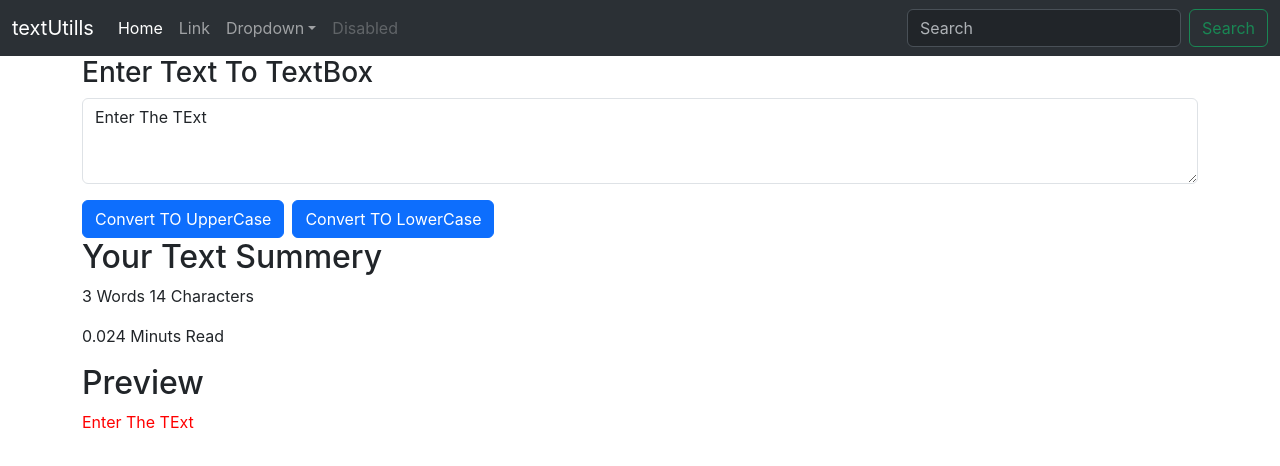
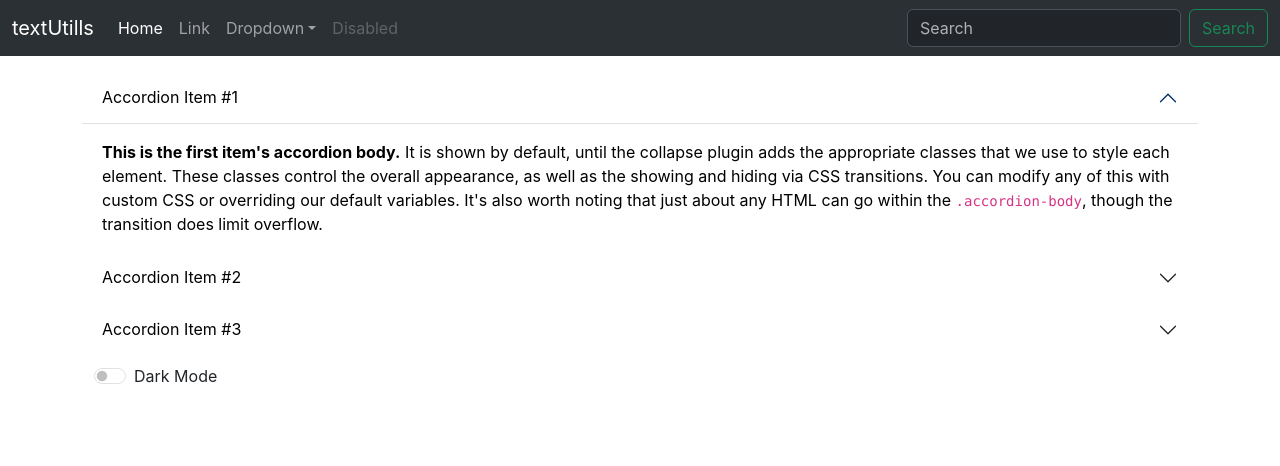
Before and after one commit to UmarShaikh786/TextUtills, a React (Create React App) app: page / in a window 1280 px wide. Shown: the top 466 px of the page. Built offline with nearby package versions, Linux system fonts and the light colour scheme.

Commit message:
Dark Mode Added in Aboutus

```diff
--- a/src/App.js
+++ b/src/App.js
@@ -1,12 +1,14 @@
 import "./App.css";
+import About from "./Components/About";
 import Navbar from "./Components/Navbar";
-import TextForm from "./Components/TextForm";
+// import TextForm from "./Components/TextForm";
 
 function App() {
   return (
     <>
       <Navbar title="textUtills" />
-      <TextForm heading="Enter Text To TextBox" />
+      {/* <TextForm heading="Enter Text To TextBox" /> */}
+      <About/>
     </>
   );
 }
--- /dev/null
+++ b/src/Components/About.js
@@ -0,0 +1,78 @@
+import React,{useState} from 'react'
+
+export default function About() {
+
+    const [mystyle,setmyStyle]=useState({
+        color:'black',
+        backgroundColor:'white',
+        border:'1px'
+    })
+    const[btntext,setbutton]=useState("Dark Mode")
+    const toggleDark=()=>{
+    if(btntext==="Dark Mode")
+    {
+        setmyStyle({
+            color:'white',
+        backgroundColor:'black'
+        })
+        setbutton("Light Mode")
+    }
+    else
+    {
+        setmyStyle({
+            color:'black',
+        backgroundColor:'white'
+        })
+        setbutton("Dark Mode")
+    }
+    }
+  return (
+
+    <div className='container mt-3' >
+      <div className="accordion" id="accordionExample" >
+  <div className="accordion-item" style={mystyle}>
+    <h2 className="accordion-header">
+      <button className="accordion-button" type="button" style={mystyle} data-bs-toggle="collapse" data-bs-target="#collapseOne" aria-expanded="true" aria-controls="collapseOne">
+        Accordion Item #1
+      </button>
+    </h2>
+    <div id="collapseOne" className="accordion-collapse collapse show" data-bs-parent="#accordionExample">
+      <div className="accordion-body" style={mystyle}>
+        <strong>This is the first item's accordion body.</strong> It is shown by default, until the collapse plugin adds the appropriate classes that we use to style each element. These classes control the overall appearance, as well as the showing and hiding via CSS transitions. You can modify any of this with custom CSS or overriding our default variables. It's also worth noting that just about any HTML can go within the <code>.accordion-body</code>, though the transition does limit overflow.
+      </div>
+    </div>
+  </div>
+  <div className="accordion-item" style={mystyle}>
+    <h2 className="accordion-header">
+      <button className="accordion-button collapsed" type="button" style={mystyle} data-bs-toggle="collapse" data-bs-target="#collapseTwo" aria-expanded="false" aria-controls="collapseTwo">
+        Accordion Item #2
+      </button>
+    </h2>
+    <div id="collapseTwo" className="accordion-collapse collapse" data-bs-parent="#accordionExample">
+      <div className="accordion-body" style={mystyle}>
+        <strong>This is the second item's accordion body.</strong> It is hidden by default, until the collapse plugin adds the appropriate classes that we use to style each element. These classes control the overall appearance, as well as the showing and hiding via CSS transitions. You can modify any of this with custom CSS or overriding our default variables. It's also worth noting that just about any HTML can go within the <code>.accordion-body</code>, though the transition does limit overflow.
+      </div>
+    </div>
+  </div>
+  <div className="accordion-item" style={mystyle}>
+    <h2 className="accordion-header">
+      <button className="accordion-button collapsed" type="button"style={mystyle} data-bs-toggle="collapse" data-bs-target="#collapseThree" aria-expanded="false" aria-controls="collapseThree">
+        Accordion Item #3
+      </button>
+    </h2>
+    <div id="collapseThree" className="accordion-collapse collapse" data-bs-parent="#accordionExample">
+      <div className="accordion-body">
+        <strong>This is the third item's accordion body.</strong> It is hidden by default, until the collapse plugin adds the appropriate classes that we use to style each element. These classes control the overall appearance, as well as the showing and hiding via CSS transitions. You can modify any of this with custom CSS or overriding our default variables. It's also worth noting that just about any HTML can go within the <code>.accordion-body</code>, though the transition does limit overflow.
+      </div>
+    </div>
+  </div>
+</div>
+<div className="container mt-2 ">
+<div className="form-check form-switch" >
+  <input className="form-check-input" type="checkbox" role="switch" onClick={toggleDark} id="flexSwitchCheckDefault"/>
+  <label className="form-check-label"  >{btntext}</label>
+</div>
+</div>
+    </div>
+  )
+}
--- a/src/Components/TextForm.js
+++ b/src/Components/TextForm.js
@@ -4,7 +4,13 @@
   function handelOnClickUpper(){
     const newvalue=text.toUpperCase();
     setText(newvalue)
+  }
 
+
+
+  function handelOnClearText(){
+    const newvalue=""
+    setText(newvalue)
   }
   function handelOnClickLower(){
     const newvalue=text.toLowerCase();
@@ -14,24 +20,26 @@
   function handelOnChange(event){
 
     setText(event.target.value);
+
   }
 
 
-  const[text,setText]=useState('Enter The TExt');
-
+  const[text,setText]=useState("");
 
   return(
     <>    <div className="container">
 
         <div className="mb-3">
         <h3 className="h3">{props.heading}</h3>
-        <textarea className="form-control" value={text} onChange={handelOnChange} id="exampleFormControlTextarea1" rows="3"/>
+        <textarea className="form-control" value={text} onChange={handelOnChange} placeholder="Enter The Text"id="exampleFormControlTextarea1" rows="3"/>
         </div>
         <button className="btn btn-primary" onClick={handelOnClickUpper} >Convert TO UpperCase</button>
         <button className="btn btn-primary ms-2 " onClick={handelOnClickLower} >Convert TO LowerCase</button>
+        <button className="btn btn-danger ms-2 " onClick={handelOnClearText} >Clear Text</button>
+
           </div>
           <div className="container">
-        <h2 className="h2">Your Text Summery</h2>
+        <h2 className="h2 mt-2 ">Your Text Summery</h2>
         <p>{text.split(" ").length} Words  {text.length} Characters</p>
         <p>{0.008*text.split(" ").length} Minuts Read</p>
         <h2 className="h2">Preview</h2>
```
